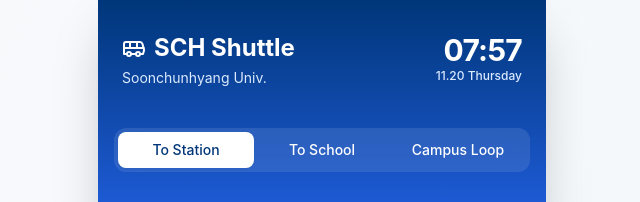
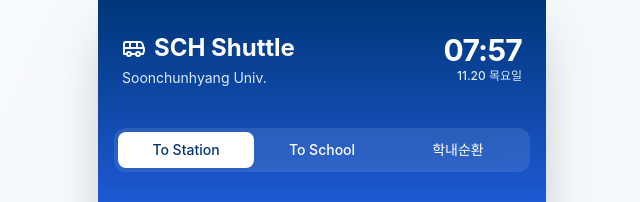
Before and after one commit to exynos6694/schshuttle, a React (Vite) app: page / in a window 1280 px wide. Shown: the top 202 px of the page, without its empty margins (318-958 px from the left). Built offline with nearby package versions, Linux system fonts and the light colour scheme.

Commit message:
feat: Add Korean locale to date formatting and translate 'Campus Loop' route label to Korean.

```diff
--- a/src/components/Header.tsx
+++ b/src/components/Header.tsx
@@ -1,5 +1,6 @@
 import React, { useState, useEffect } from 'react';
 import { format } from 'date-fns';
+import { ko } from 'date-fns/locale';
 import { Bus } from 'lucide-react';
 
 export const Header: React.FC = () => {
@@ -25,7 +26,7 @@
             {format(time, 'HH:mm')}
           </div>
           <div className="text-blue-100 text-xs font-medium">
-            {format(time, 'MM.dd EEEE')}
+            {format(time, 'MM.dd EEEE', { locale: ko })}
           </div>
         </div>
       </div>
--- a/src/components/RouteSelector.tsx
+++ b/src/components/RouteSelector.tsx
@@ -13,7 +13,7 @@
   const tabs: { id: Route; label: string }[] = [
     { id: 'to_station', label: 'To Station' },
     { id: 'to_school', label: 'To School' },
-    { id: 'loop', label: 'Campus Loop' },
+    { id: 'loop', label: '학내순환' },
   ];
 
   return (
```
